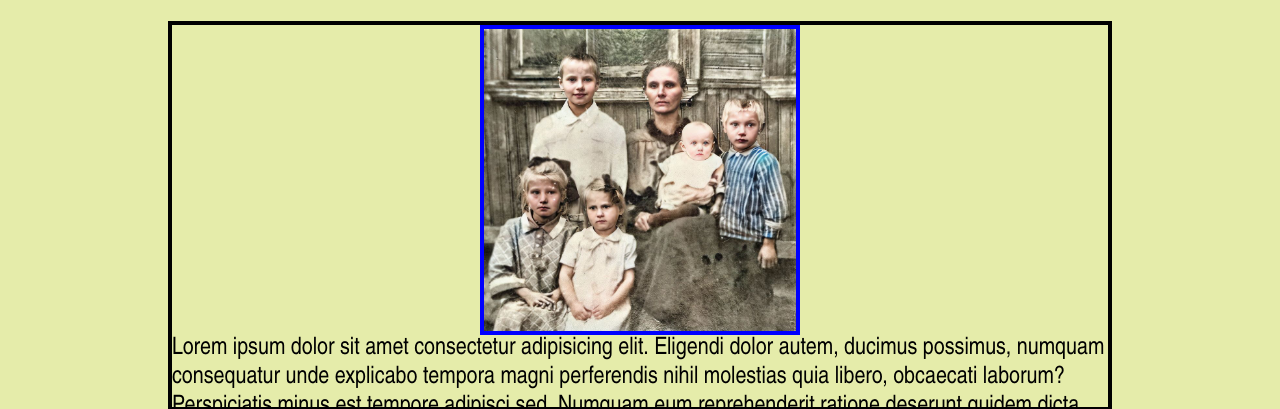
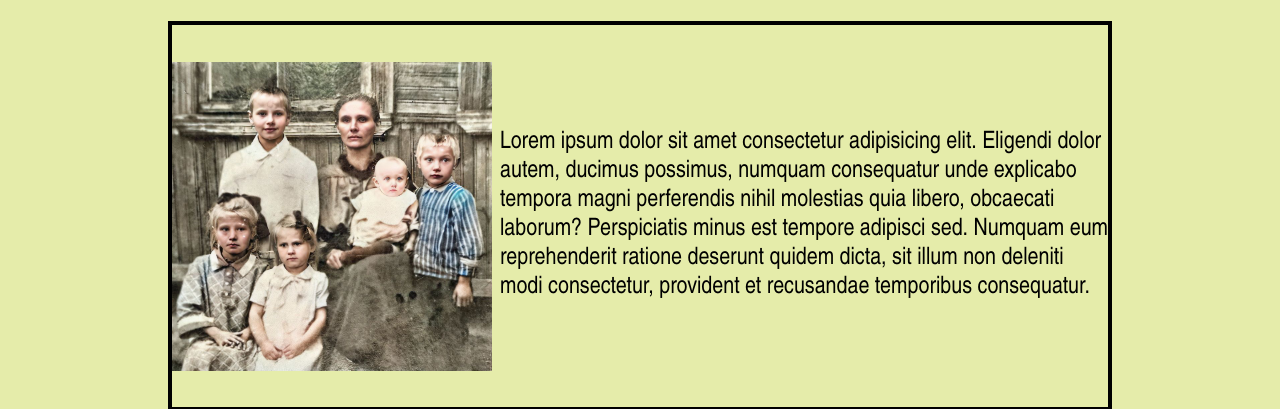
Before and after one commit to rkingd01/Ray, a plain HTML site: page index.html in a window 1280 px wide. Shown: the part 396-805 px from the top of the page. Drawn offline with Linux system fonts and the light colour scheme.

Commit message:
Update style.css

```diff
--- a/css/style.css
+++ b/css/style.css
@@ -41,11 +41,7 @@ body{
 }
 
 
-img{
-  border: blue solid 4px;
-  max-width: 360px;
 
-}
 
 
 
@@ -85,15 +81,17 @@ img {
 
 
 .item{
-  display:flex;
-  flex-direction: column;
+ display:flex;
+
   border: black .25rem solid;
+  align-items: center;
 
 
 
 }
 
 section{
+  margin-left:.5rem;
 
 }
 
```
